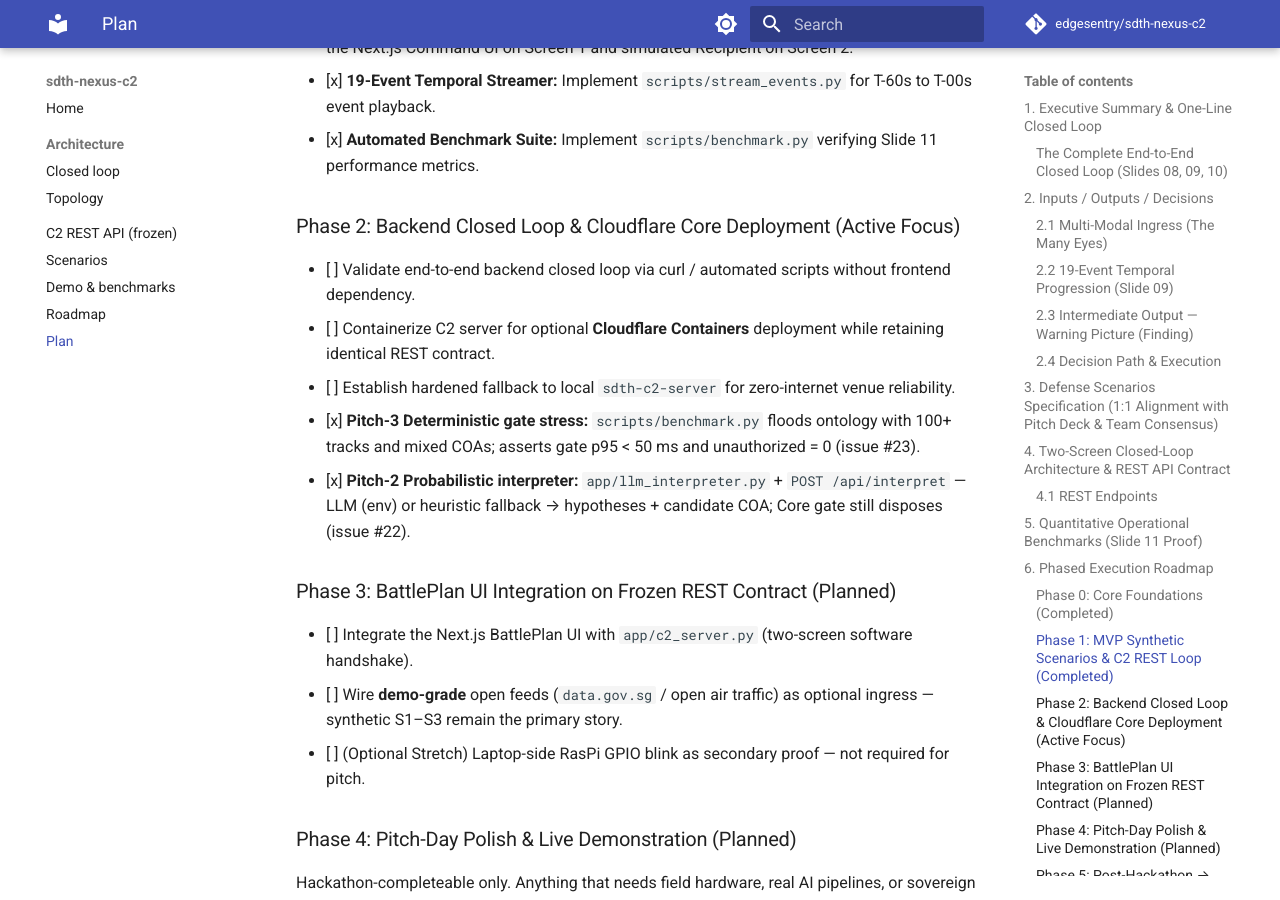
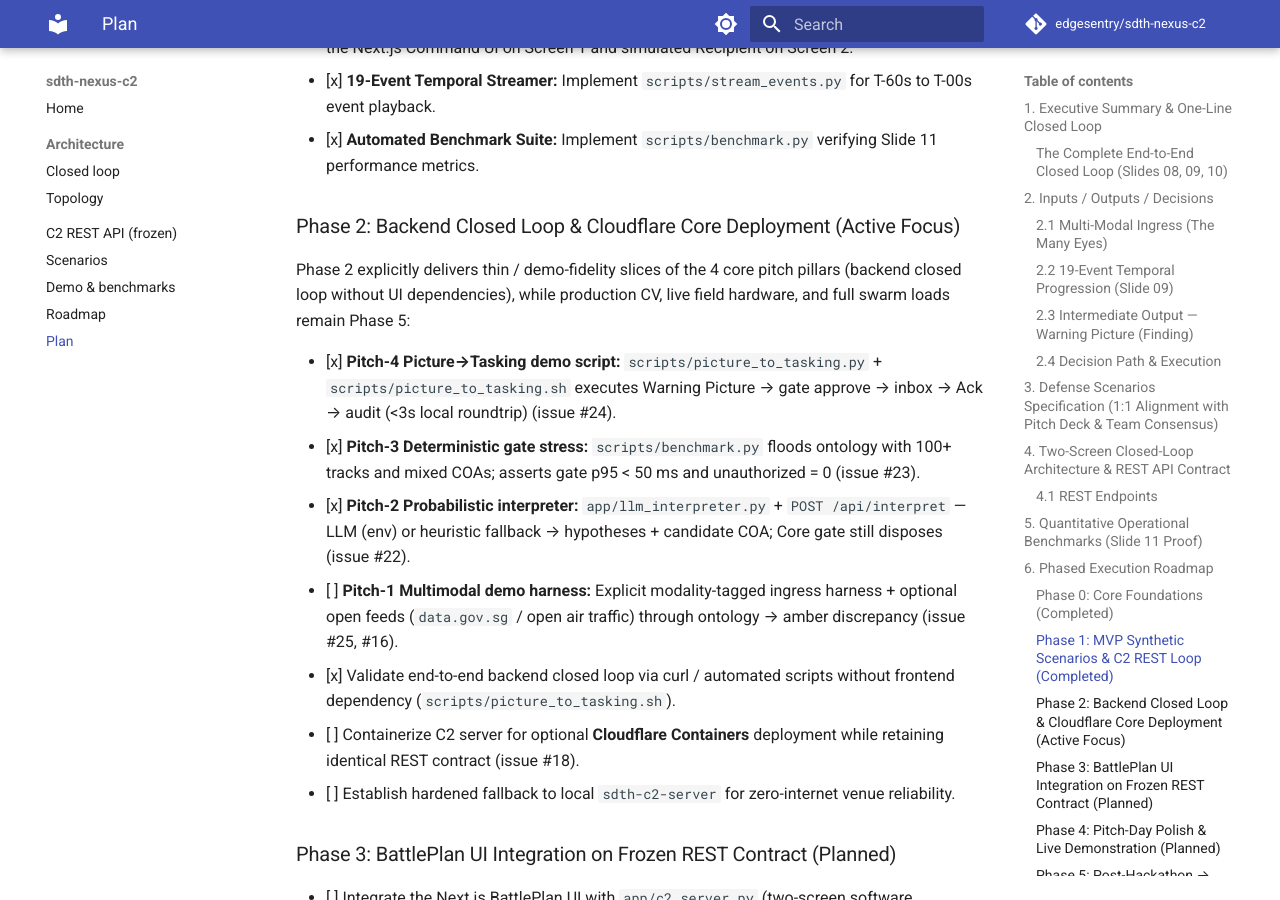
Before and after one commit to edgesentry/sdth-nexus-c2, an MkDocs documentation site: the page built from docs/plan.md, in a window 1280 px wide and 900 px high, scrolled down 6104 px. Built offline with MkDocs 1.6.1 and Material for MkDocs 9.7.7, drawn with Linux system fonts in a browser that asks for light colours; comment, search, counter and statistics services are not loaded.

Commit message:
docs: align Phase 2 pitch-core checklist in plan.md and fix lint

```diff
--- a/docs/plan.md
+++ b/docs/plan.md
@@ -192,11 +192,16 @@ The pitch deck commits to 4 rigorous engineering metrics:
 - [x] **Automated Benchmark Suite:** Implement `scripts/benchmark.py` verifying Slide 11 performance metrics.
 
 ### Phase 2: Backend Closed Loop & Cloudflare Core Deployment (Active Focus)
-- [ ] Validate end-to-end backend closed loop via curl / automated scripts without frontend dependency.
-- [ ] Containerize C2 server for optional **Cloudflare Containers** deployment while retaining identical REST contract.
-- [ ] Establish hardened fallback to local `sdth-c2-server` for zero-internet venue reliability.
+
+Phase 2 explicitly delivers thin / demo-fidelity slices of the 4 core pitch pillars (backend closed loop without UI dependencies), while production CV, live field hardware, and full swarm loads remain Phase 5:
+
+- [x] **Pitch-4 Picture→Tasking demo script:** `scripts/picture_to_tasking.py` + `scripts/picture_to_tasking.sh` executes Warning Picture → gate approve → inbox → Ack → audit (<3s local roundtrip) (issue #24).
 - [x] **Pitch-3 Deterministic gate stress:** `scripts/benchmark.py` floods ontology with 100+ tracks and mixed COAs; asserts gate p95 < 50 ms and unauthorized = 0 (issue #23).
 - [x] **Pitch-2 Probabilistic interpreter:** `app/llm_interpreter.py` + `POST /api/interpret` — LLM (env) or heuristic fallback → hypotheses + candidate COA; Core gate still disposes (issue #22).
+- [ ] **Pitch-1 Multimodal demo harness:** Explicit modality-tagged ingress harness + optional open feeds (`data.gov.sg` / open air traffic) through ontology → amber discrepancy (issue #25, #16).
+- [x] Validate end-to-end backend closed loop via curl / automated scripts without frontend dependency (`scripts/picture_to_tasking.sh`).
+- [ ] Containerize C2 server for optional **Cloudflare Containers** deployment while retaining identical REST contract (issue #18).
+- [ ] Establish hardened fallback to local `sdth-c2-server` for zero-internet venue reliability.
 
 ### Phase 3: BattlePlan UI Integration on Frozen REST Contract (Planned)
 - [ ] Integrate the Next.js BattlePlan UI with `app/c2_server.py` (two-screen software handshake).
```
Also changed, not shown: 1 other file.
